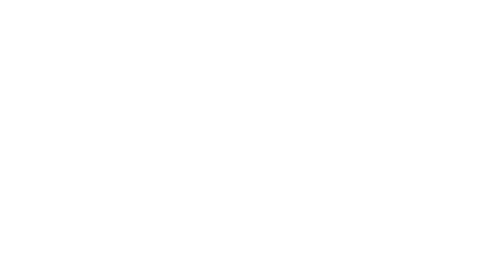
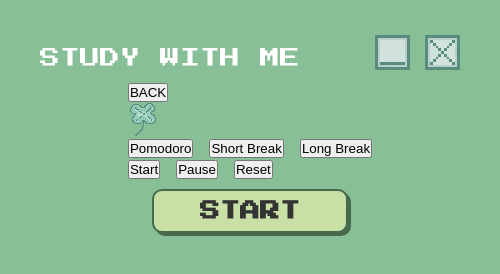
Before and after one commit to saranb3/Study-With-Me, an Electron app: page src/timer.html in a window 500 px wide. Drawn offline with Linux system fonts and the light colour scheme.

Commit message:
the start button now goes to timer page; started working on the timer page

```diff
--- a/src/index.js
+++ b/src/index.js
@@ -13,7 +13,7 @@ const createWindow = () => {
   const mainWindow = new BrowserWindow({
     width: 500,
     height: 600,
-    resizable: false,
+    resizable: true,
     webPreferences: {
       preload: path.join(__dirname, 'preload.js'),
       nodeIntegration: false,
@@ -26,6 +26,7 @@ const createWindow = () => {
 
   // and load the index.html of the app.
   mainWindow.loadFile(path.join(__dirname, 'index.html'));
+  mainWindow.setAspectRatio(5 / 6);
 
   // Open the DevTools
   ipcMain.on('minimize-window', () => {
@@ -66,6 +67,5 @@ app.on('window-all-closed', () => {
 });
 
 
-
 // In this file you can include the rest of your app's specific main process
 // code. You can also put them in separate files and import them here.
--- a/src/render.js
+++ b/src/render.js
@@ -8,6 +8,13 @@ document.addEventListener('DOMContentLoaded', () => { //sets up an event listene
 
 
     });
+
+    const backButton = document.getElementById('back-button');
+    backButton.addEventListener('click', () => {
+        window.location.href = 'index.html';
+    })
+
+
 
     //Minimize and Close buttons
     // the query selector finds an image element with an image element with the alt attribute 'Minimize' inside an element with the class with class 'window-controls'
--- a/src/styles.css
+++ b/src/styles.css
@@ -55,12 +55,13 @@ body {
 
 .header-container h1 {
     font-family: "Press Start 2P", sans-serif;
-    font-size: 40px;
-    font-weight: 400;
-    letter-spacing: 5px;
+    font-size: 20px;
+    font-weight: 350;
+    letter-spacing: 0px;
     color: #FFF;
     text-transform: uppercase;
     padding-left: 30px; /* Moves "ZEN" to the right */
+    padding-top: 10px;
 }
 
 .window-controls {
@@ -71,7 +72,7 @@ body {
 }
 
 .window-controls img {
-    width: 40px;
+    width: 35px;
     cursor: pointer;
     height:auto;
     image-rendering: pixelated;
@@ -124,7 +125,7 @@ body {
     /* Adjusts space between lines */
     /* Adds space below */
     margin-top: 20px;
-    margin-bottom: 10px;
+    margin-bottom: 20px;
         /* Closer to the button */
 }
 
--- a/src/timer.html
+++ b/src/timer.html
@@ -0,0 +1,53 @@
+<html lang="en">
+
+<head>
+    <meta charset="UTF-8">
+    <meta name="viewport" content="width=device-width, initial-scale = 1.0">
+    <meta name="description" content="ZEN is a productivity app with a Pomodoro timer, breaks, and focus modes.">
+    <title>Zen - Pomodoro Timer</title>
+    <meta name="author" content="Mighty Burapachaisri">
+    <link rel="stylesheet" href="styles.css">
+    <link href="https://fonts.googleapis.com/css2?family=Press+Start+2P&display=swap" rel="stylesheet">
+</head>
+
+<body>
+    <!-- Header -->
+    <div class="header-container">
+        <h1 class="title"> Study with Me</h1>
+        <div class="window-controls">
+            <img src="images/Minimize.png" alt="Minimize">
+            <img src="images/Close.png" alt="Close">
+        </div>
+    </div>
+    <!-- Main Content -->
+    <main>
+        <div class="timer-container">
+            <div>
+                <button id = "back-button">BACK </button>
+            </div>
+
+            <img src="images/Clover_pixel.png" alt="Clover">
+            <div class = "timer-mode buttons">
+                <button id = "Pomodoro"> Pomodoro</button>
+                <button id = "Short Break"> Short Break</button>
+                <button id = "Long Break"> Long Break</button>
+            </div>
+
+            <div class = "timer-display" id = "timer-display">
+            </div>
+
+            <div class = "timer-controls">
+                <button id = "Start"> Start </button>
+                <button id = "Pause"> Pause </button>
+                <button id = "Reset"> Reset </button>
+            </div>
+
+            <button id="start-button"> START </button>
+        </div>
+    </main>
+
+    <script defer src="timer.js"></script>
+    <script defer src="render.js"></script>
+
+</body>
+<html>
```
Also changed, not shown: src/index.html (+1 -1 lines), src/timer.js (added).
